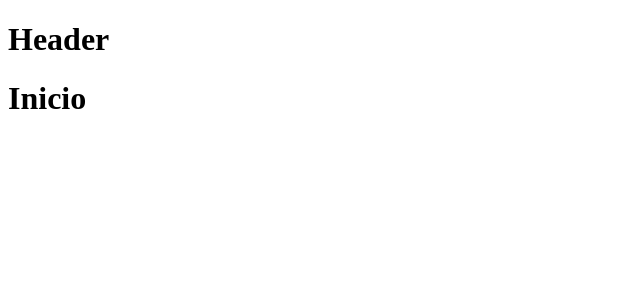
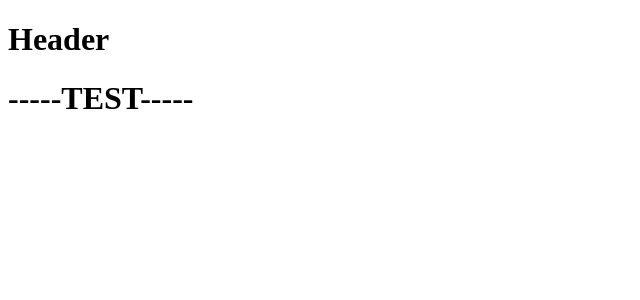
Before and after one commit to Ivanlopez-dev/product-hunt, a Next.js app: page / in a window 1280 px wide. Shown: the top 300 px of the page, without its empty margins (0-640 px from the left). Built offline with nearby package versions, Linux system fonts and the light colour scheme.

Commit message:
update-layout test

```diff
--- a/pages/index.js
+++ b/pages/index.js
@@ -4,7 +4,7 @@ import Layout from '../components/layout/Layout'
 const Home = () => (
     <div>
        <Layout>
-            <h1>Inicio</h1>
+            <h1>-----TEST-----</h1>
        </Layout>
     </div>
 
```
